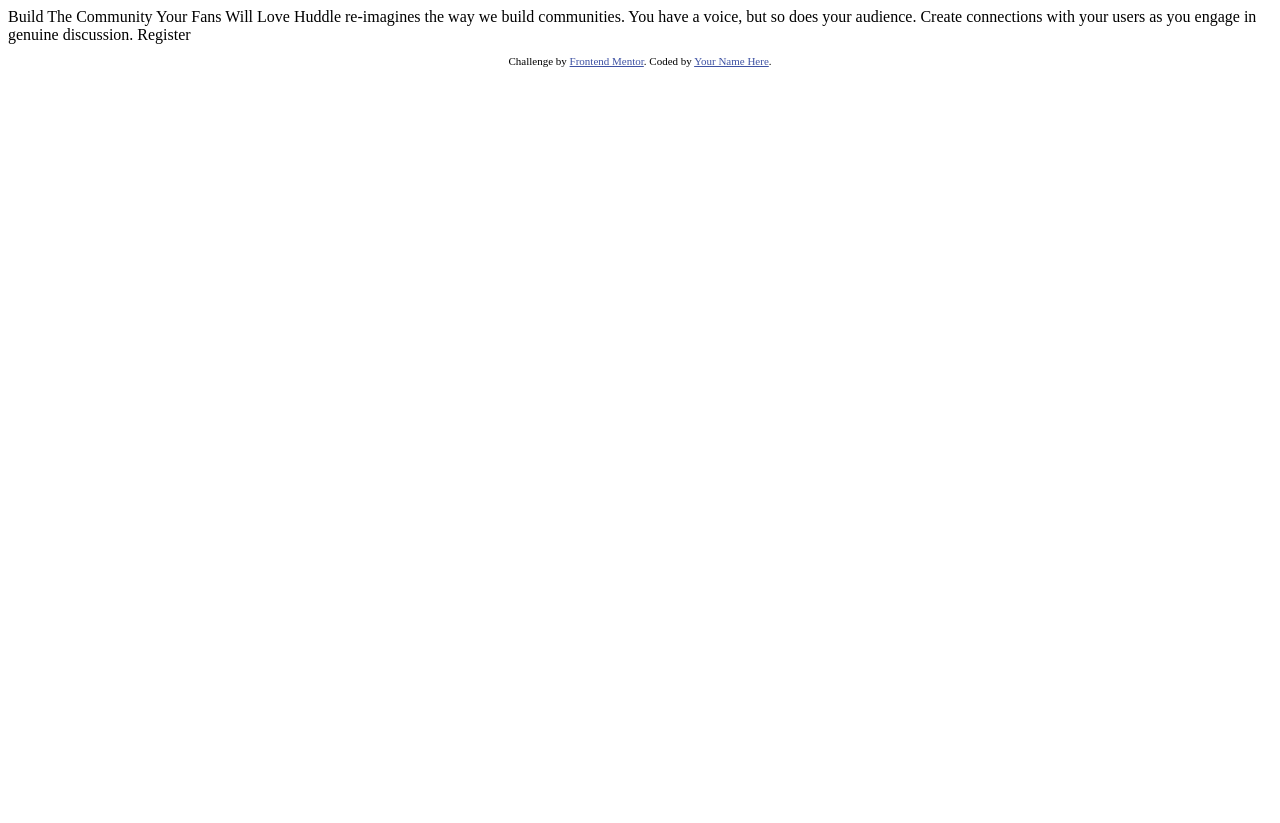
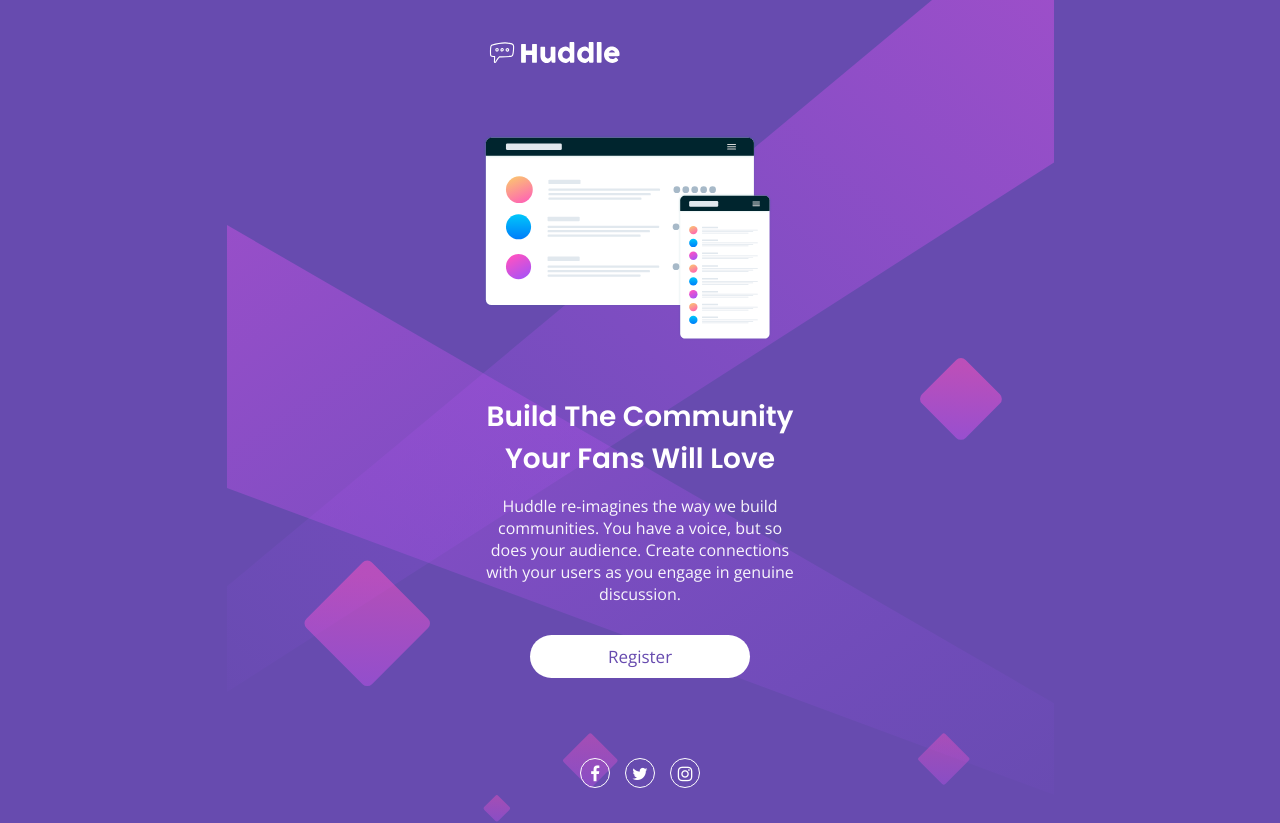
Before and after one commit to danilobandeira29/huddle-landing-page, a plain HTML site: page index.html in a window 1280 px wide. Before the commit the page ends 800 px from the top, so only its background shows below. Drawn offline with nearby package versions, Linux system fonts and the light colour scheme.

Commit message:
feat: structure html

```diff
--- a/index.html
+++ b/index.html
@@ -1,33 +1,42 @@
 <!DOCTYPE html>
-<html lang="en">
+<html lang="pt-BR">
 <head>
   <meta charset="UTF-8">
-  <meta name="viewport" content="width=device-width, initial-scale=1.0"> <!-- displays site properly based on user's device -->
+  <meta name="viewport" content="width=device-width, initial-scale=1.0">
 
   <link rel="icon" type="image/png" sizes="32x32" href="./images/favicon-32x32.png">
+  <link rel="stylesheet" href="./style.css">
+  <link rel="stylesheet" href="https://cdnjs.cloudflare.com/ajax/libs/font-awesome/4.7.0/css/font-awesome.min.css">
+  <title>Huddle landing page with single introductory section</title>
 
-  <title>Frontend Mentor | Huddle landing page with single introductory section</title>
-
-  <!-- Feel free to remove these styles or customise in your own stylesheet 👍 -->
-  <style>
-    .attribution { font-size: 11px; text-align: center; }
-    .attribution a { color: hsl(228, 45%, 44%); }
-  </style>
 </head>
 <body>
+  <div class="container">
+    <header>
+      <img src="./images/logo.svg" alt="logo"/>
+    </header>
 
-  Build The Community Your Fans Will Love
+    <section>
+      <img src="./images/illustration-mockups.svg" alt="illustration mockups" />
+    </section>
 
-  Huddle re-imagines the way we build communities. You have a voice, but so does your audience.
-  Create connections with your users as you engage in genuine discussion.
+    <main>
+      <h1 class="title-primary">
+        Build The Community Your Fans Will Love
+      </h1>
+      <p class="text-primary">
+        Huddle re-imagines the way we build communities. You have a voice, but so does your audience.
+        Create connections with your users as you engage in genuine discussion.
+      </p>
+      <a href="#">Register</a>
+    </main>
 
-  Register
+    <footer>
+      <a href="#"><i class="fa fa-facebook-f"></i></a>
+      <a href="#"><i class="fa fa-twitter"></i></a>
+      <a href="#"><i class="fa fa-instagram"></i></a>
+    </footer>
+  </div>
 
-  <footer>
-    <p class="attribution">
-      Challenge by <a href="https://www.frontendmentor.io?ref=challenge" target="_blank">Frontend Mentor</a>.
-      Coded by <a href="#">Your Name Here</a>.
-    </p>
-  </footer>
 </body>
 </html>
```
